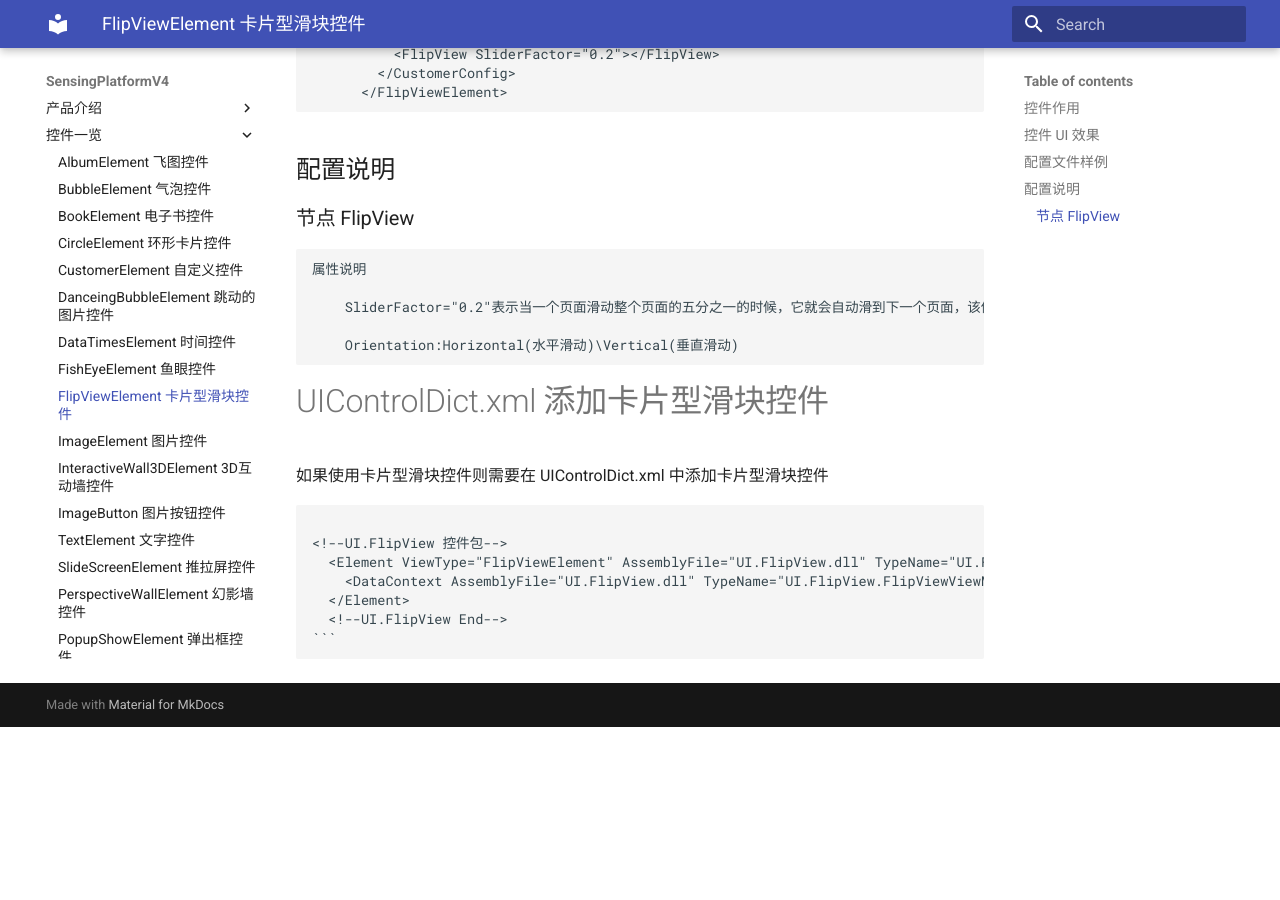
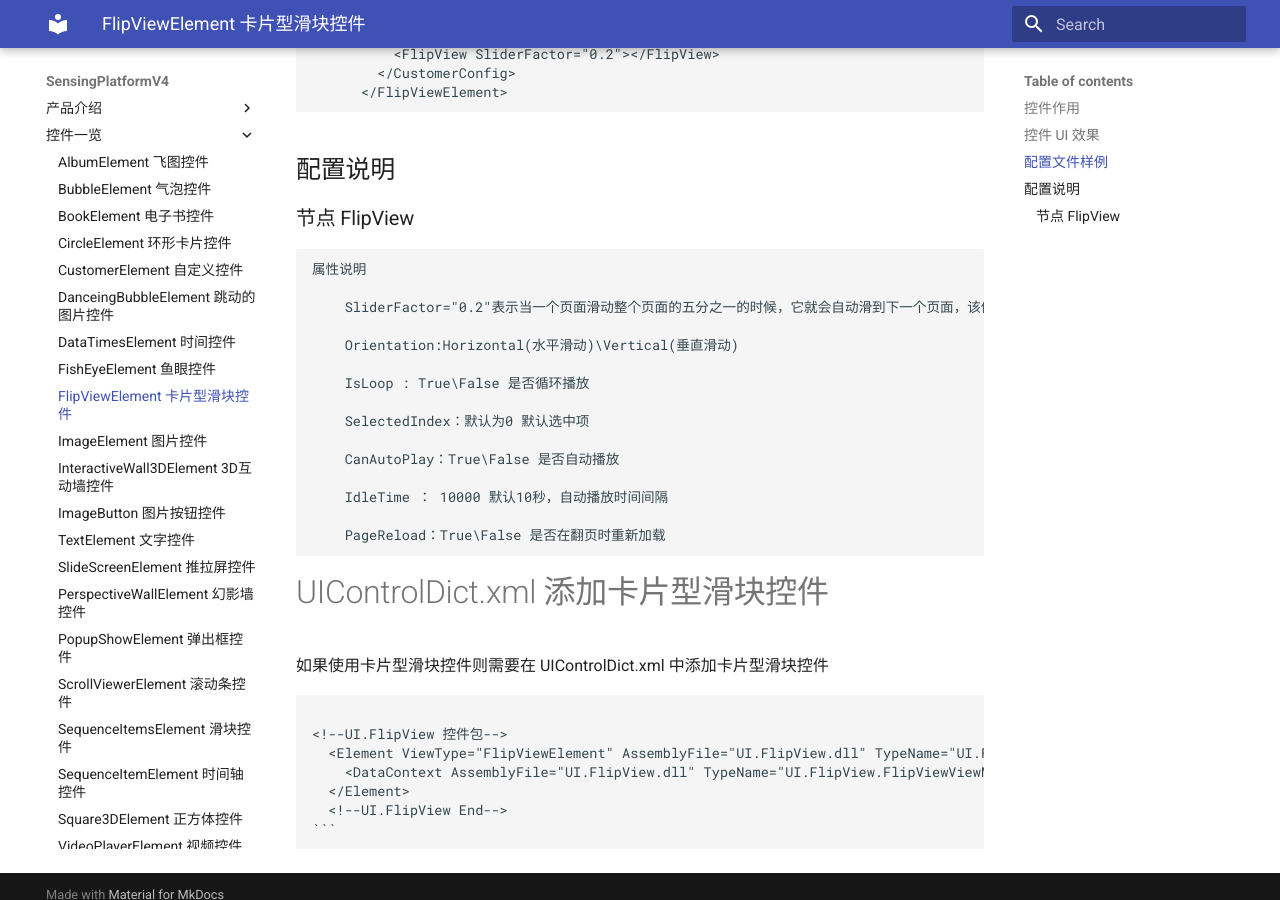
Before and after one commit to troncell/SensingPlatformDocs, an MkDocs documentation site: the page built from docs/控件一览/FlipViewElement.md, in a window 1280 px wide and 900 px high, scrolled down 1545 px. Built offline with MkDocs 1.6.1 and Material for MkDocs 9.7.7, drawn with Linux system fonts in a browser that asks for light colours; before the commit the page ends 2272 px from its top, so only the background shows below that.

Commit message:
FlipView Update，Event add Loop

```diff
--- a/docs/控件一览/FlipViewElement.md
+++ b/docs/控件一览/FlipViewElement.md
@@ -75,6 +75,18 @@
 
     	Orientation:Horizontal(水平滑动)\Vertical(垂直滑动)
 
+		IsLoop : True\False 是否循环播放
+
+		SelectedIndex：默认为0 默认选中项
+
+		CanAutoPlay：True\False 是否自动播放
+
+		IdleTime ： 10000 默认10秒，自动播放时间间隔
+
+		PageReload：True\False 是否在翻页时重新加载
+
+
+
 # UIControlDict.xml 添加卡片型滑块控件
 
 如果使用卡片型滑块控件则需要在 UIControlDict.xml 中添加卡片型滑块控件
```
Also changed, not shown: docs/事件一览/README.md (+2 -0 lines).
